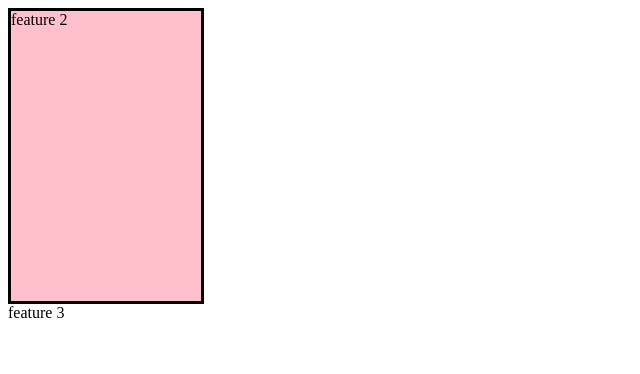
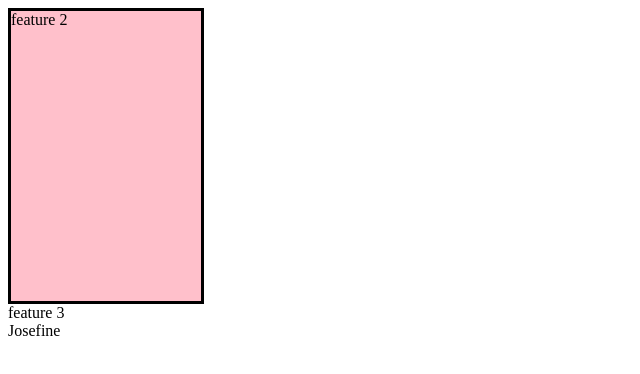
Before and after one commit to Hr-Boesen/leg-med-git, a plain HTML site: page index.html in a window 1280 px wide. Shown: the full height of the page, 0-640 px from the left. Drawn offline with Linux system fonts and the light colour scheme.

Commit message:
josefine

```diff
--- a/index.html
+++ b/index.html
@@ -12,5 +12,7 @@
     <div class="feature2">feature 2</div>
 
     <div class="feature3">feature 3</div>
+
+    <div>Josefine</div>
 </body>
 </html>
```
